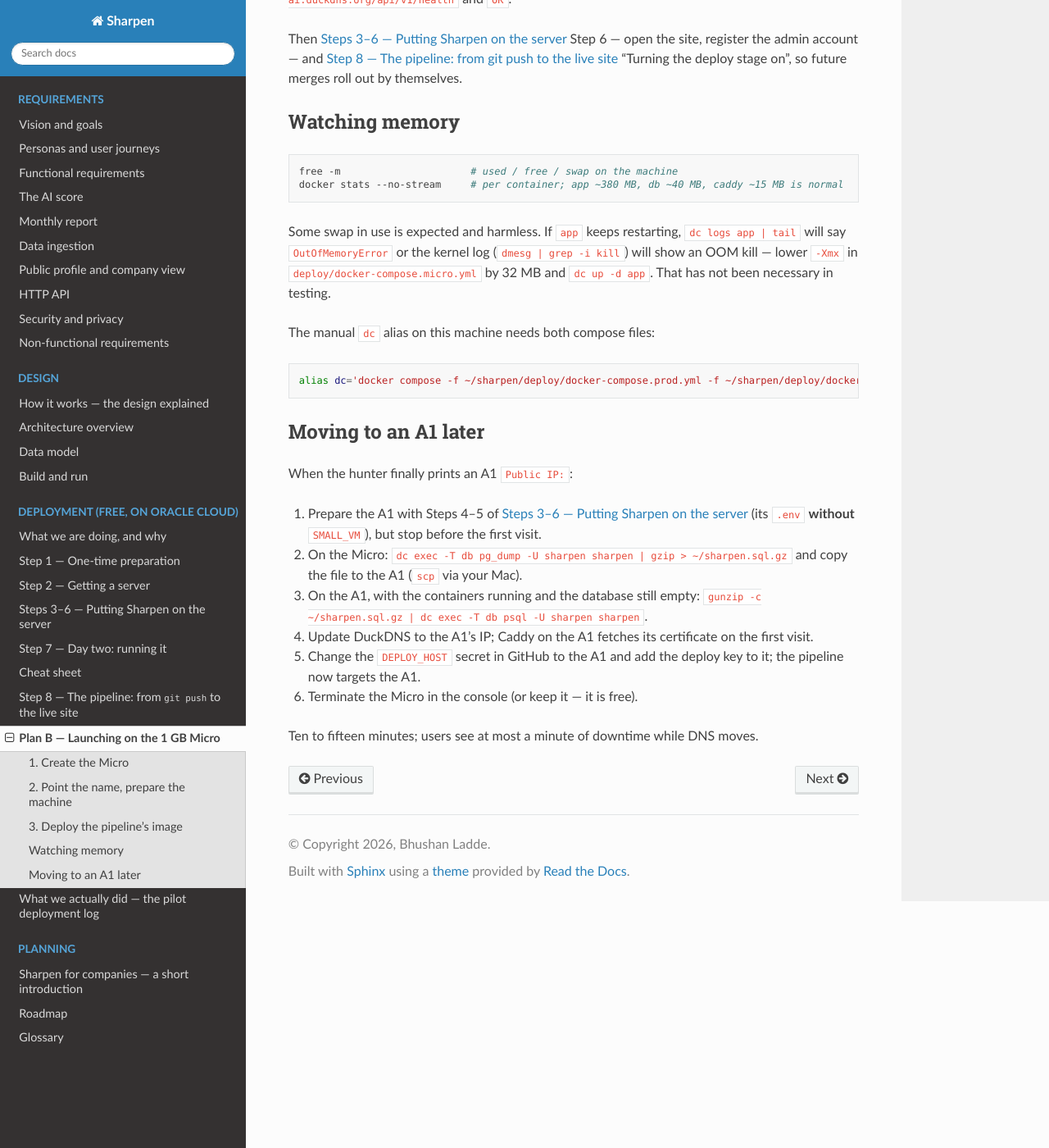
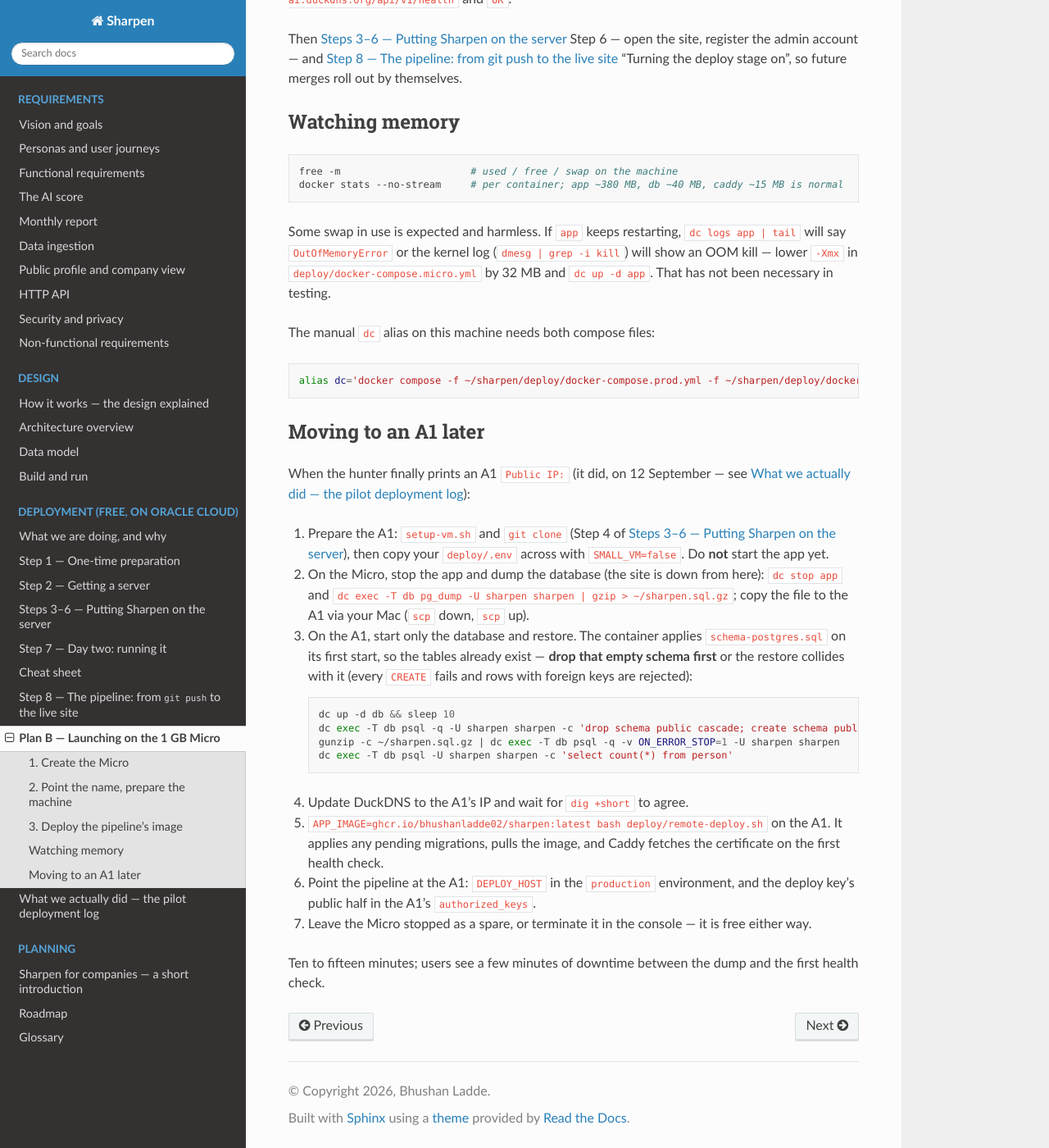
Before and after one commit to bhushanladde02/sharpen, a Sphinx documentation site: the page built from docs/deployment/08-small-vm.rst, in a window 1280 px wide and 1400 px high, scrolled down 1726 px. Shown: the whole window at 82% size. Built offline with Sphinx 7.4.7 and the Read the Docs theme 3.1.0, drawn with Linux system fonts in a browser that asks for light colours.

Commit message:
Pilot log: move to the A1, pipeline on, access rules; CODEOWNERS; fix restore step in the A1 guide

```diff
--- a/docs/deployment/08-small-vm.rst
+++ b/docs/deployment/08-small-vm.rst
@@ -94,17 +94,29 @@
 Moving to an A1 later
 ---------------------
 
-When the hunter finally prints an A1 ``Public IP:``:
+When the hunter finally prints an A1 ``Public IP:`` (it did, on 12 September — see :doc:`09-pilot-log`):
 
-#. Prepare the A1 with Steps 4–5 of :doc:`04-deploying` (its ``.env`` **without** ``SMALL_VM``), but stop
-   before the first visit.
-#. On the Micro: ``dc exec -T db pg_dump -U sharpen sharpen | gzip > ~/sharpen.sql.gz`` and copy the file to
-   the A1 (``scp`` via your Mac).
-#. On the A1, with the containers running and the database still empty:
-   ``gunzip -c ~/sharpen.sql.gz | dc exec -T db psql -U sharpen sharpen``.
-#. Update DuckDNS to the A1's IP; Caddy on the A1 fetches its certificate on the first visit.
-#. Change the ``DEPLOY_HOST`` secret in GitHub to the A1 and add the deploy key to it; the pipeline now
-   targets the A1.
-#. Terminate the Micro in the console (or keep it — it is free).
+#. Prepare the A1: ``setup-vm.sh`` and ``git clone`` (Step 4 of :doc:`04-deploying`), then copy your
+   ``deploy/.env`` across with ``SMALL_VM=false``. Do **not** start the app yet.
+#. On the Micro, stop the app and dump the database (the site is down from here):
+   ``dc stop app`` and ``dc exec -T db pg_dump -U sharpen sharpen | gzip > ~/sharpen.sql.gz``; copy the file
+   to the A1 via your Mac (``scp`` down, ``scp`` up).
+#. On the A1, start only the database and restore. The container applies ``schema-postgres.sql`` on its
+   first start, so the tables already exist — **drop that empty schema first** or the restore collides with
+   it (every ``CREATE`` fails and rows with foreign keys are rejected):
 
-Ten to fifteen minutes; users see at most a minute of downtime while DNS moves.
+   .. code-block:: bash
+
+      dc up -d db && sleep 10
+      dc exec -T db psql -q -U sharpen sharpen -c 'drop schema public cascade; create schema public;'
+      gunzip -c ~/sharpen.sql.gz | dc exec -T db psql -q -v ON_ERROR_STOP=1 -U sharpen sharpen
+      dc exec -T db psql -U sharpen sharpen -c 'select count(*) from person'
+
+#. Update DuckDNS to the A1's IP and wait for ``dig +short`` to agree.
+#. ``APP_IMAGE=ghcr.io/bhushanladde02/sharpen:latest bash deploy/remote-deploy.sh`` on the A1. It applies any
+   pending migrations, pulls the image, and Caddy fetches the certificate on the first health check.
+#. Point the pipeline at the A1: ``DEPLOY_HOST`` in the ``production`` environment, and the deploy key's
+   public half in the A1's ``authorized_keys``.
+#. Leave the Micro stopped as a spare, or terminate it in the console — it is free either way.
+
+Ten to fifteen minutes; users see a few minutes of downtime between the dump and the first health check.
```
Also changed, not shown: docs/deployment/07-ci-cd.rst (+20 -0 lines), docs/deployment/09-pilot-log.rst (+24 -1 lines), 1 other file.
